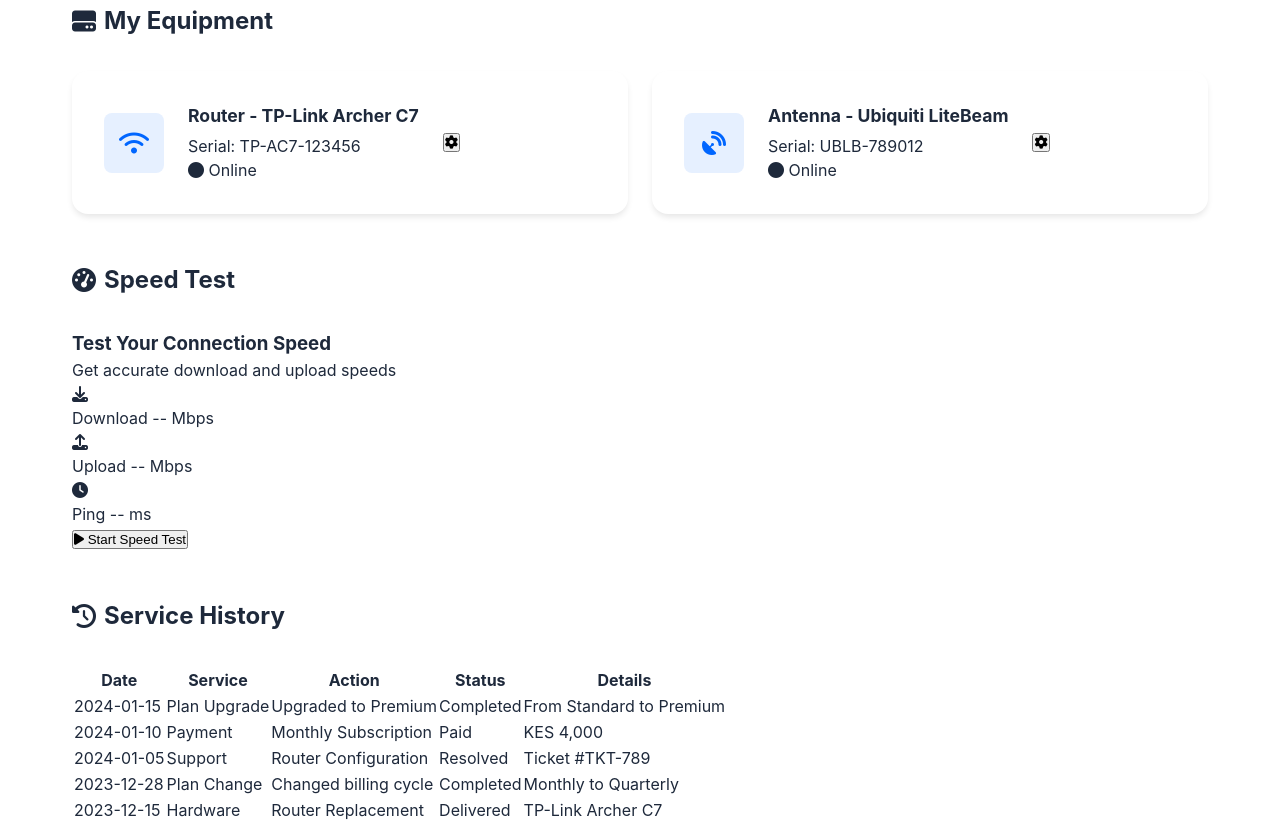
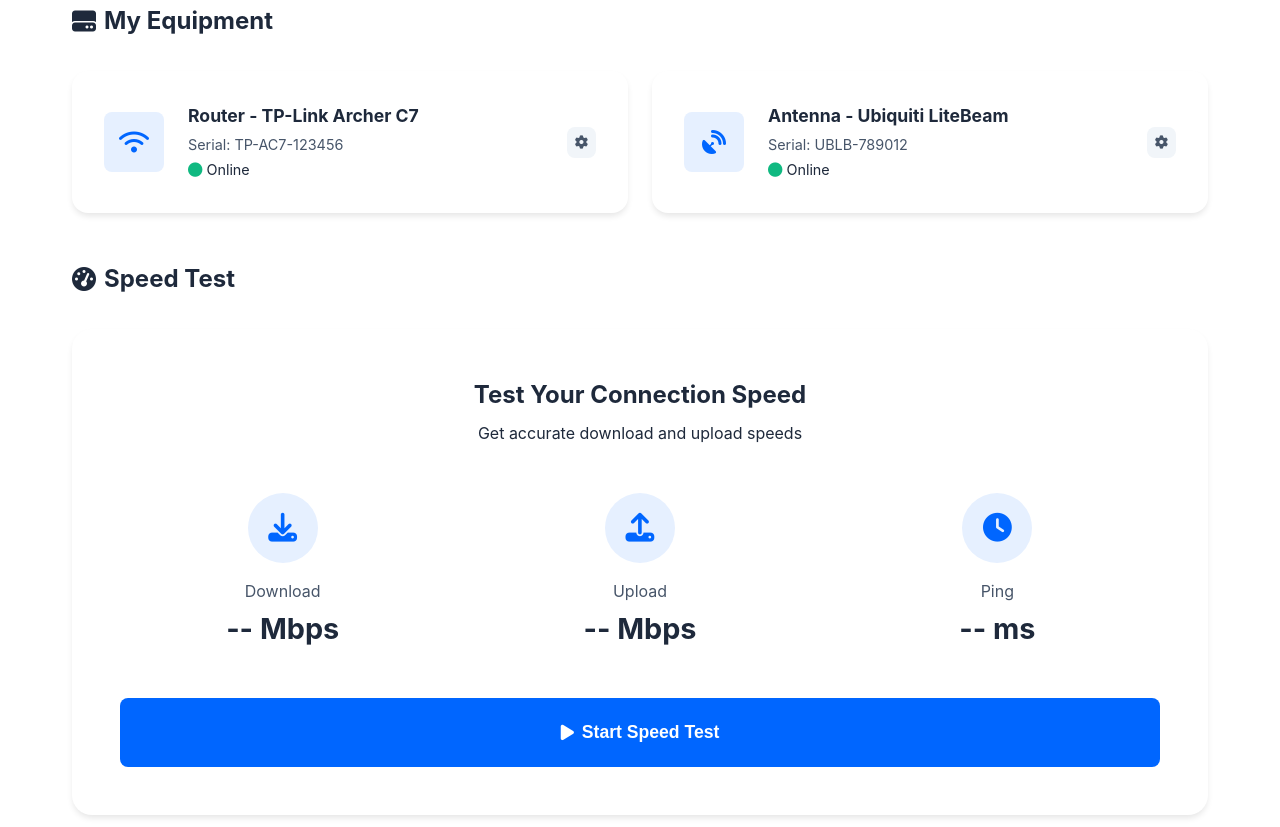
Before and after one commit to matoka1/connectsphere-portal, a plain HTML site: page services.html in a window 1280 px wide. Shown: the part 1261-2088 px from the top of the page. Drawn offline with Linux system fonts and the light colour scheme.

Commit message:
Update services.html

```diff
--- a/services.html
+++ b/services.html
@@ -797,4 +797,198 @@
         .cs-hardware-info h3 {
             font-size: 1.1rem;
             margin-bottom: var(--space-xs);
-            color: var(--
+            color: var(--dark);
+        }
+
+        .cs-hardware-info p {
+            color: var(--gray-600);
+            font-size: 0.9rem;
+            margin-bottom: var(--space-xs);
+        }
+
+        .cs-hardware-status {
+            display: flex;
+            align-items: center;
+            gap: var(--space-xs);
+            font-size: 0.9rem;
+        }
+
+        .cs-hardware-status i.online {
+            color: var(--success);
+        }
+
+        .cs-hardware-status i.offline {
+            color: var(--danger);
+        }
+
+        .cs-hardware-btn {
+            margin-left: auto;
+            padding: var(--space-sm);
+            background: var(--gray-100);
+            border: none;
+            border-radius: var(--radius);
+            color: var(--gray-600);
+            cursor: pointer;
+            transition: all 0.2s;
+        }
+
+        .cs-hardware-btn:hover {
+            background: var(--primary-light);
+            color: var(--primary);
+        }
+
+        /* Speed Test */
+        .cs-speed-test-card {
+            background: var(--white);
+            border-radius: var(--radius-xl);
+            padding: var(--space-2xl);
+            box-shadow: var(--shadow);
+        }
+
+        .cs-speed-test-header {
+            text-align: center;
+            margin-bottom: var(--space-2xl);
+        }
+
+        .cs-speed-test-header h3 {
+            font-size: 1.5rem;
+            margin-bottom: var(--space-sm);
+            color: var(--dark);
+        }
+
+        .cs-speed-results {
+            display: grid;
+            grid-template-columns: repeat(auto-fit, minmax(200px, 1fr));
+            gap: var(--space-xl);
+            margin-bottom: var(--space-2xl);
+        }
+
+        .cs-speed-result {
+            text-align: center;
+        }
+
+        .cs-speed-icon {
+            width: 70px;
+            height: 70px;
+            background: var(--primary-light);
+            border-radius: 50%;
+            display: flex;
+            align-items: center;
+            justify-content: center;
+            margin: 0 auto var(--space-md);
+            font-size: 1.8rem;
+            color: var(--primary);
+        }
+
+        .cs-speed-label {
+            display: block;
+            color: var(--gray-600);
+            margin-bottom: var(--space-xs);
+        }
+
+        .cs-speed-value {
+            display: block;
+            font-size: 1.8rem;
+            font-weight: 700;
+            color: var(--dark);
+        }
+
+        .cs-speed-test-btn {
+            width: 100%;
+            padding: var(--space-lg);
+            background: var(--primary);
+            color: var(--white);
+            border: none;
+            border-radius: var(--radius);
+            font-size: 1.1rem;
+            font-weight: 600;
+            cursor: pointer;
+            display: flex;
+            align-items: center;
+            justify-content: center;
+            gap: var(--space-sm);
+            transition: all 0.2s;
+        }
+
+        .cs-speed-test-btn:hover {
+            background: var(--primary-dark);
+            transform: translateY(-2px);
+            box-shadow: var(--shadow);
+        }
+
+        .cs-speed-test-progress {
+            margin-top: var(--space-xl);
+            text-align: center;
+        }
+
+        .cs-progress-bar {
+            height: 8px;
+            background: var(--gray-200);
+            border-radius: var(--radius-full);
+            margin-bottom: var(--space-md);
+            overflow: hidden;
+        }
+
+        .cs-progress-fill {
+            height: 100%;
+            background: var(--primary);
+            border-radius: var(--radius-full);
+            width: 0%;
+            transition: width 0.3s;
+        }
+
+        .cs-test-complete {
+            color: var(--success);
+            font-weight: 500;
+        }
+
+        .cs-test-complete i {
+            font-size: 2rem;
+            margin-bottom: var(--space-sm);
+        }
+
+        /* Service History */
+        .cs-history-table {
+            background: var(--white);
+            border-radius: var(--radius-xl);
+            padding: var(--space-xl);
+            box-shadow: var(--shadow);
+            overflow-x: auto;
+        }
+
+        .cs-history-table table {
+            width: 100%;
+            border-collapse: collapse;
+        }
+
+        .cs-history-table th {
+            text-align: left;
+            padding: var(--space-md);
+            border-bottom: 2px solid var(--gray-200);
+            color: var(--gray-700);
+            font-weight: 600;
+        }
+
+        .cs-history-table td {
+            padding: var(--space-md);
+            border-bottom: 1px solid var(--gray-100);
+            color: var(--gray-600);
+        }
+
+        .cs-history-status {
+            padding: var(--space-xs) var(--space-sm);
+            border-radius: var(--radius-full);
+            font-size: 0.8rem;
+            font-weight: 500;
+        }
+
+        .cs-history-status.completed,
+        .cs-history-status.paid,
+        .cs-history-status.resolved,
+        .cs-history-status.delivered {
+            background: rgba(16, 185, 129, 0.1);
+            color: var(--success);
+        }
+    </style>
+</body>
+</html>
```
